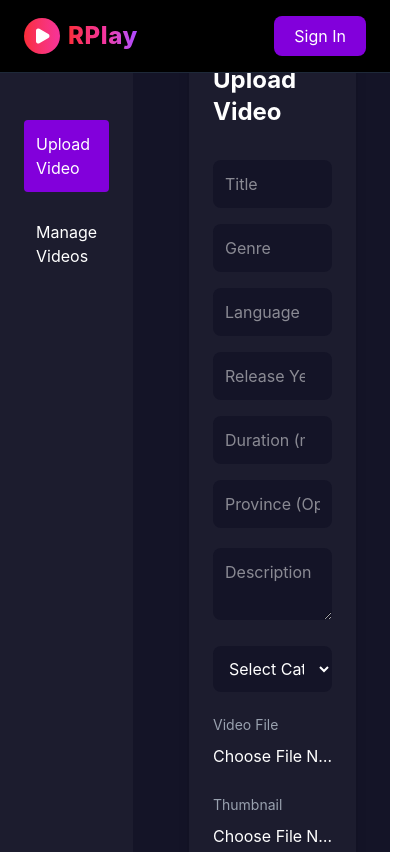
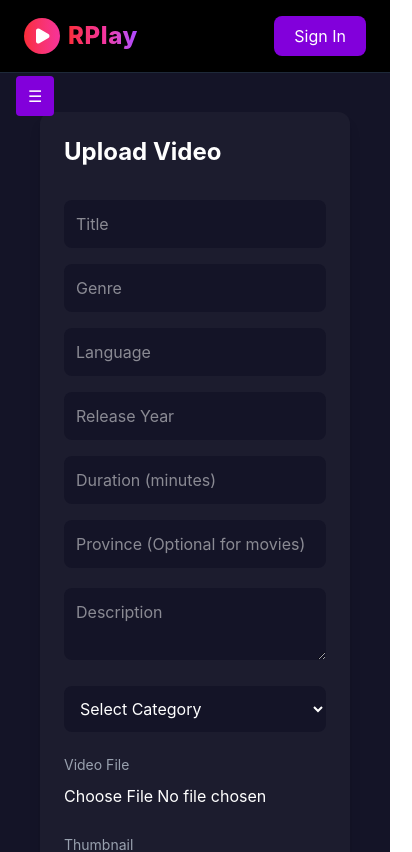
Before and after one commit to Itsme-Mingmar/regional-ott-frontend, a React (Vite) app: page /admin in a window 390 px wide. Shown: the top 852 px of the page, 412 px wide, since content can reach past the window. Built offline with nearby package versions, Linux system fonts and the light colour scheme.

Commit message:
feat(adminDashboard): add sidebar icons

```diff
--- a/src/pages/admin/AdminDashboard.jsx
+++ b/src/pages/admin/AdminDashboard.jsx
@@ -5,12 +5,36 @@ import ManageVideos from "./ManageVideos";
 const AdminDashboard = () => {
 
   const [activePage,setActivePage] = useState("upload");
+  const [sidebarOpen,setSidebarOpen] = useState(false);
 
   return (
-    <div className="min-h-screen flex bg-[#141427] text-white">
+    <div className="min-h-screen flex bg-[#141427] text-white relative">
+
+      {/* MOBILE MENU BUTTON */}
+      {!sidebarOpen && (
+        <button
+          onClick={()=>setSidebarOpen(true)}
+          className="md:hidden fixed top-19 left-4 z-50 bg-purple-700 px-3 py-2 rounded"
+        >
+          ☰
+        </button>
+      )}
+
+      {/* OVERLAY (mobile) */}
+      {sidebarOpen && (
+        <div
+          onClick={()=>setSidebarOpen(false)}
+          className="fixed inset-0 bg-black/50 z-30 md:hidden"
+        />
+      )}
 
       {/* SIDEBAR */}
-      <div className="w-64 bg-[#1C1C2E] p-6">
+      <div
+        className={`fixed md:relative top-0 left-0 h-screen w-64 bg-[#1C1C2E] p-6
+        transform transition-transform duration-300 z-40
+        ${sidebarOpen ? "translate-x-0" : "-translate-x-full"}
+        md:translate-x-0`}
+      >
 
         <h2 className="text-xl font-bold mb-10">
           Admin Panel
@@ -19,7 +43,10 @@ const AdminDashboard = () => {
         <div className="space-y-4">
 
           <button
-            onClick={()=>setActivePage("upload")}
+            onClick={()=>{
+              setActivePage("upload");
+              setSidebarOpen(false);
+            }}
             className={`w-full text-left p-3 rounded ${
               activePage==="upload"
               ? "bg-purple-700"
@@ -30,7 +57,10 @@ const AdminDashboard = () => {
           </button>
 
           <button
-            onClick={()=>setActivePage("manage")}
+            onClick={()=>{
+              setActivePage("manage");
+              setSidebarOpen(false);
+            }}
             className={`w-full text-left p-3 rounded ${
               activePage==="manage"
               ? "bg-purple-700"
@@ -45,7 +75,7 @@ const AdminDashboard = () => {
       </div>
 
       {/* CONTENT */}
-      <div className="flex-1 p-10">
+      <div className="flex-1 p-6 md:p-10 w-full pt-28 md:pt-10">
 
         {activePage==="upload" && <UploadVideo />}
         {activePage==="manage" && <ManageVideos />}
```
